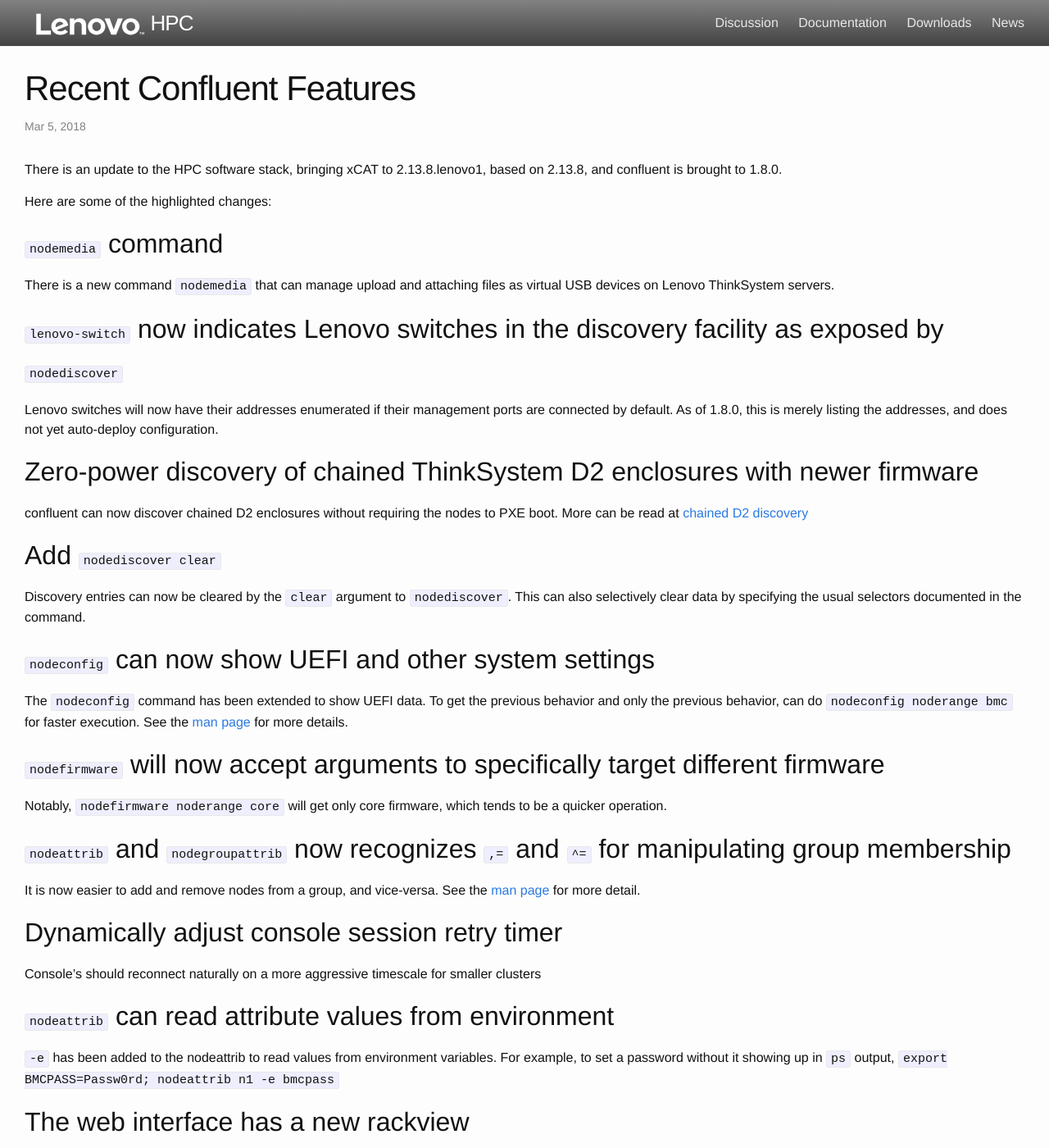
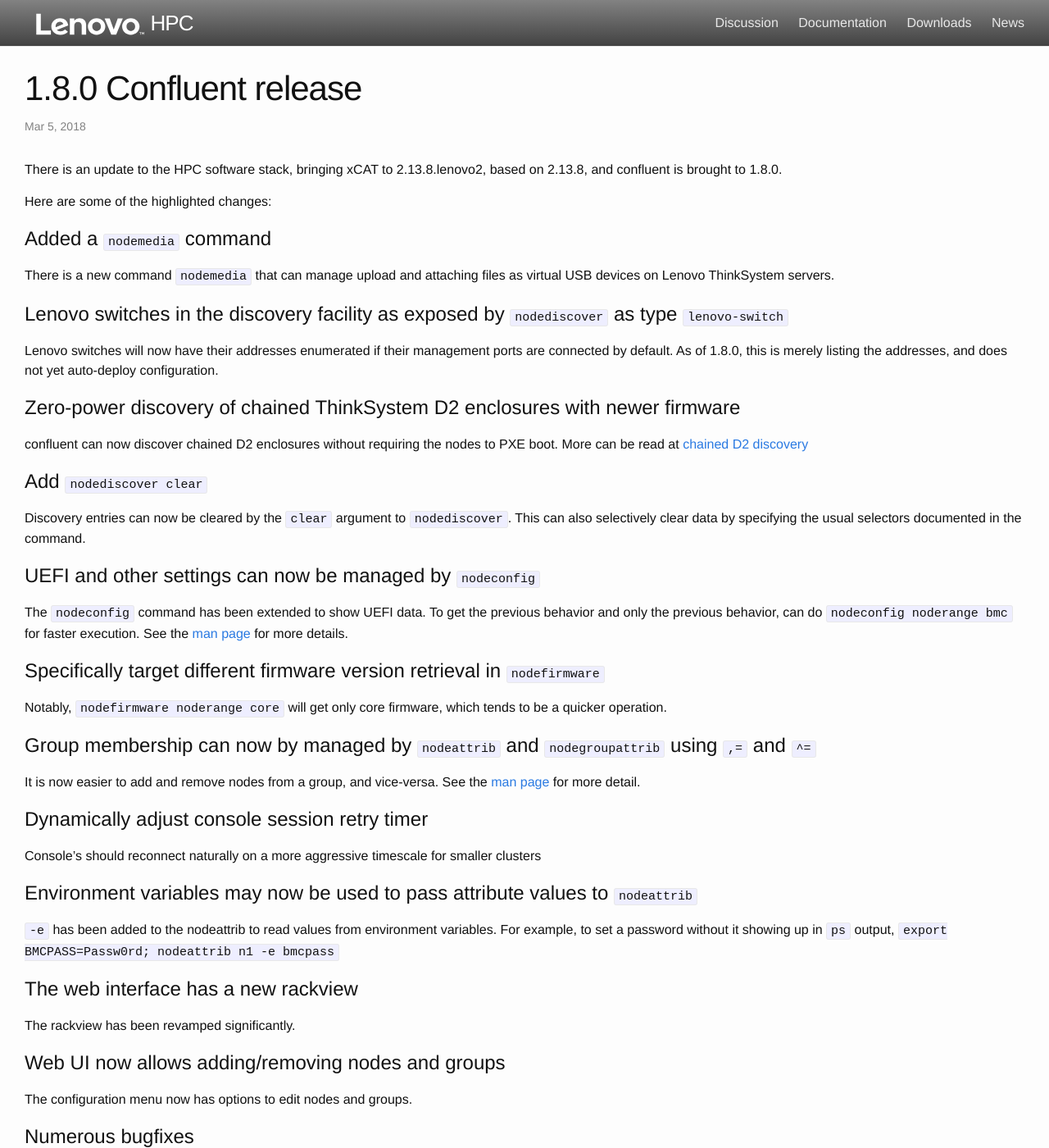
Before and after one commit to xcat2/confluent-docs, a Jekyll site: the page built from _posts/2018-3-5-18arelease.md, in a window 1280 px wide and 1400 px high. Shown: the whole window at 82% size. Built offline with Jekyll 4.4.1, drawn with Linux system fonts in a browser that asks for light colours.

Commit message:
Dress up the confluent update page

```diff
--- a/_posts/2018-3-5-18arelease.md
+++ b/_posts/2018-3-5-18arelease.md
@@ -1,61 +1,61 @@
 ---
 layout: post
-title:  Recent Confluent Features
+title:  1.8.0 Confluent release
 categories: hpc update
 ---
 
-There is an update to the HPC software stack, bringing xCAT to 2.13.8.lenovo1, based on 2.13.8,
+There is an update to the HPC software stack, bringing xCAT to 2.13.8.lenovo2, based on 2.13.8,
 and confluent is brought to 1.8.0.
 
 Here are some of the highlighted changes:
 
-## `nodemedia` command
+# Added a `nodemedia` command
 
 There is a new command `nodemedia` that can manage upload and attaching files as virtual USB devices on Lenovo ThinkSystem servers.
 
-## `lenovo-switch` now indicates Lenovo switches in the discovery facility as exposed by `nodediscover`
+# Lenovo switches in the discovery facility as exposed by `nodediscover` as type `lenovo-switch`
 
 Lenovo switches will now have their addresses enumerated if their management ports are connected by default.  As of 1.8.0,
 this is merely listing the addresses, and does not yet auto-deploy configuration.
 
-## Zero-power discovery of chained ThinkSystem D2 enclosures with newer firmware
+# Zero-power discovery of chained ThinkSystem D2 enclosures with newer firmware
 
 confluent can now discover chained D2 enclosures without requiring the nodes to PXE boot.  More can be read at [chained D2 discovery]({{site.baseurl}}/documentation/chainedsmmdiscovery.html "Chained D2 Discovery")
 
-## Add `nodediscover clear`
+# Add `nodediscover clear`
 
 Discovery entries can now be cleared by the `clear` argument to `nodediscover`.  This can also selectively clear data by specifying the usual selectors documented in the command.
 
-## `nodeconfig` can now show UEFI and other system settings
+# UEFI and other settings can now be managed by `nodeconfig`
 
 The `nodeconfig` command has been extended to show UEFI data.  To get the previous behavior and only the previous behavior, can do `nodeconfig noderange bmc` for faster execution.  See the [man page]({{site.baseurl}}//documentation/man/nodeconfig.html "nodeconfig man page") for more details.
 
 
-## `nodefirmware` will now accept arguments to specifically target different firmware
+# Specifically target different firmware version retrieval in `nodefirmware`
 
 Notably, `nodefirmware noderange core` will get only core firmware, which tends to be a quicker operation.
 
-## `nodeattrib` and `nodegroupattrib` now recognizes `,=` and `^=` for manipulating group membership
+# Group membership can now by managed by `nodeattrib` and `nodegroupattrib` using `,=` and `^=`
 
 It is now easier to add and remove nodes from a group, and vice-versa.  See the [man page]({{site.baseurl}}/documentation/man/nodeattrib.html "nodeattrib man page") for more detail.
 
 
-## Dynamically adjust console session retry timer
+# Dynamically adjust console session retry timer
 
 Console's should reconnect naturally on a more aggressive timescale for smaller clusters
 
-## `nodeattrib` can read attribute values from environment
+# Environment variables may now be used to pass attribute values to `nodeattrib`
 
 `-e` has been added to the nodeattrib to read values from environment variables.  For example, to set a password without it showing up in `ps` output, `export BMCPASS=Passw0rd; nodeattrib n1 -e bmcpass`
 
-## The web interface has a new rackview
+# The web interface has a new rackview
 
 The rackview has been revamped significantly.
 
-## Web UI now allows adding/removing nodes and groups
+# Web UI now allows adding/removing nodes and groups
 
 The configuration menu now has options to edit nodes and groups.
 
-## Numerous bugfixes
+# Numerous bugfixes
 
 For a complete list of changes, see our [git revisions](https://github.com/xcat2/confluent/compare/1.7.2...1.8.0 "Changes from 1.7.2 to 1.8.0")
```
